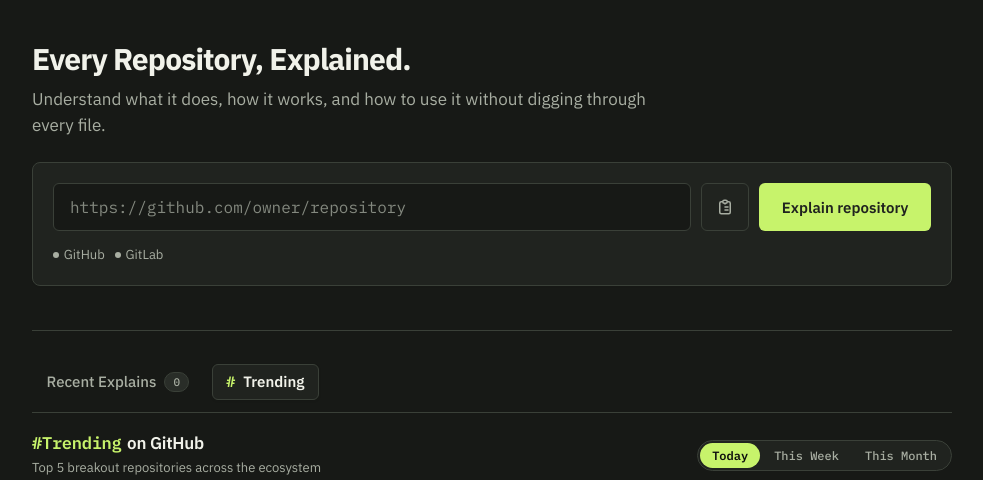
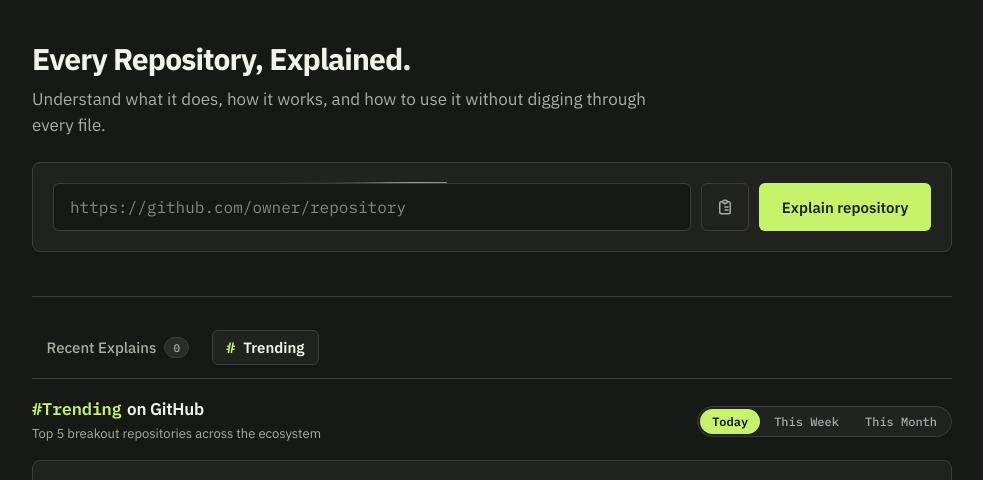
Before and after one commit to ilhamasy/gitex-web, a Node server app: page /app in a window 1280 px wide. Shown: the part 57-537 px from the top of the page, without its empty margins (148-1131 px from the left). Run offline with Node 20, Linux system fonts and the light colour scheme; data that the repository does not hold is empty; some libraries are stand-ins or nearby versions.

Commit message:
feat(url-input): drop static provider pills and add running border animation
- Remove decorative • GitHub / • GitLab hints under the URL field (no affordance, misread as selectable)
- Add white conic-gradient ring masked to 1px that travels the input perimeter via @property --url-border-angle
- 3s idle rotation, 1.6s + brighter on focus-within, disabled under prefers-reduced-motion
- Update dashboard test to assert the pills are gone

```diff
--- a/public/css/style.css
+++ b/public/css/style.css
@@ -276,6 +276,55 @@ a {
   align-items: center;
 }
 
+/* Running light around the URL field — conic gradient masked to a 1px ring */
+@property --url-border-angle {
+  syntax: '<angle>';
+  inherits: false;
+  initial-value: 0deg;
+}
+
+.input-container::after {
+  content: '';
+  position: absolute;
+  inset: -1px;
+  padding: 1px;
+  border-radius: calc(var(--radius-sm) + 1px);
+  background: conic-gradient(
+    from var(--url-border-angle),
+    rgba(255, 255, 255, 0) 0deg,
+    rgba(255, 255, 255, 0) 210deg,
+    rgba(255, 255, 255, 0.55) 300deg,
+    #ffffff 348deg,
+    rgba(255, 255, 255, 0.9) 360deg
+  );
+  -webkit-mask: linear-gradient(#000 0 0) content-box, linear-gradient(#000 0 0);
+  -webkit-mask-composite: xor;
+  mask: linear-gradient(#000 0 0) content-box, linear-gradient(#000 0 0);
+  mask-composite: exclude;
+  animation: url-border-run 3s linear infinite;
+  opacity: 0.55;
+  transition: opacity 0.2s ease;
+  pointer-events: none;
+}
+
+.input-container:focus-within::after {
+  opacity: 1;
+  animation-duration: 1.6s;
+}
+
+@keyframes url-border-run {
+  to {
+    --url-border-angle: 360deg;
+  }
+}
+
+@media (prefers-reduced-motion: reduce) {
+  .input-container::after {
+    animation: none;
+    opacity: 0.35;
+  }
+}
+
 .url-input {
   width: 100%;
   font-family: var(--font-mono);
@@ -400,35 +449,6 @@ a {
   transform: none;
 }
 
-.meta-row {
-  display: flex;
-  align-items: center;
-  justify-content: space-between;
-  flex-wrap: wrap;
-  gap: 0.75rem;
-  font-size: 0.8125rem;
-  color: var(--color-text-secondary);
-}
-
-.provider-hints {
-  display: inline-flex;
-  align-items: center;
-  gap: 0.625rem;
-}
-
-.provider-pill {
-  display: inline-flex;
-  align-items: center;
-  gap: 0.3rem;
-}
-
-.provider-dot {
-  width: 6px;
-  height: 6px;
-  border-radius: 50%;
-  background-color: var(--color-text-secondary);
-}
-
 .example-hint {
   display: inline-flex;
   align-items: center;
@@ -1117,12 +1137,6 @@ a {
     flex: 1;
     width: auto;
     min-height: 48px;
-  }
-
-  .meta-row {
-    flex-direction: column;
-    align-items: flex-start;
-    gap: 0.5rem;
   }
 
   .history-item {
--- a/src/views/index.ejs
+++ b/src/views/index.ejs
@@ -44,7 +44,7 @@
                   autocomplete="off"
                   spellcheck="false"
                   required
-                  aria-describedby="url-hint validation-msg"
+                  aria-describedby="validation-msg"
                 />
                 <span id="provider-badge" class="provider-detect-badge" aria-live="polite" style="display: none;"></span>
               </div>
@@ -59,17 +59,6 @@
             </div>
 
             <div id="validation-msg" class="validation-message" role="alert" aria-live="assertive"></div>
-
-            <div class="meta-row">
-              <div class="provider-hints" id="url-hint">
-                <span class="provider-pill">
-                  <span class="provider-dot"></span> GitHub
-                </span>
-                <span class="provider-pill">
-                  <span class="provider-dot"></span> GitLab
-                </span>
-              </div>
-            </div>
           </form>
         </div>
       </section>
```
Also changed, not shown: tests/dashboard.test.js (+5 -3 lines), README.md.
